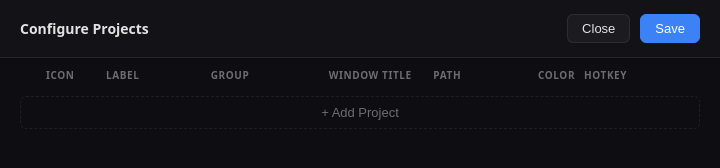
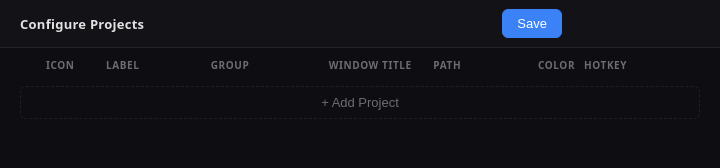
Before and after one commit to liebig-richers-software/liri-vscode-switcher, an Electron app: page src/config.html in a window 720 px wide. Drawn offline with nearby package versions, Linux system fonts and the light colour scheme; no server answers.

Commit message:
modernized config window with hidden title bar and native window controls overlay

```diff
--- a/src/config.html
+++ b/src/config.html
@@ -56,26 +56,35 @@
                 overflow: hidden;
             }
 
-            /* ── Header ── */
+            /* ── Header ──
+               Drag region — matches the Windows Controls Overlay height (48px).
+               Native min/max/close buttons are overlaid on the right by Electron;
+               we leave ~150px padding-right to stay clear of them. */
             header {
-                padding: 14px 20px;
+                height: 48px;
+                padding: 0 158px 0 20px;
                 border-bottom: 1px solid var(--border);
                 display: flex;
                 align-items: center;
                 justify-content: space-between;
                 flex-shrink: 0;
                 background: rgba(255, 255, 255, 0.02);
+                -webkit-app-region: drag;
+                user-select: none;
             }
 
             header h1 {
-                font-size: 14px;
+                font-size: 13px;
                 font-weight: 600;
+                letter-spacing: 0.02em;
+                color: var(--text);
             }
 
             .header-right {
                 display: flex;
                 align-items: center;
                 gap: 10px;
+                -webkit-app-region: no-drag;
             }
 
             .save-feedback {
@@ -407,7 +416,6 @@
             <h1>Configure Projects</h1>
             <div class="header-right">
                 <span class="save-feedback" id="save-feedback">Saved ✓</span>
-                <button class="btn btn-secondary" onclick="window.configUI.closeWindow()">Close</button>
                 <button class="btn btn-primary" onclick="save()">Save</button>
             </div>
         </header>
```
Also changed, not shown: src/main.js (+7 -0 lines).
